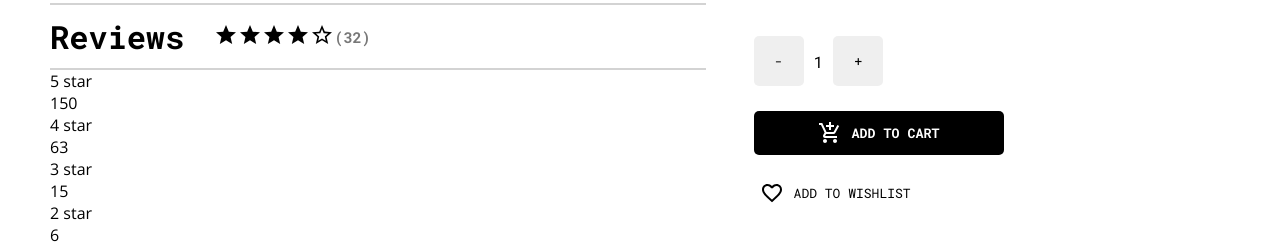
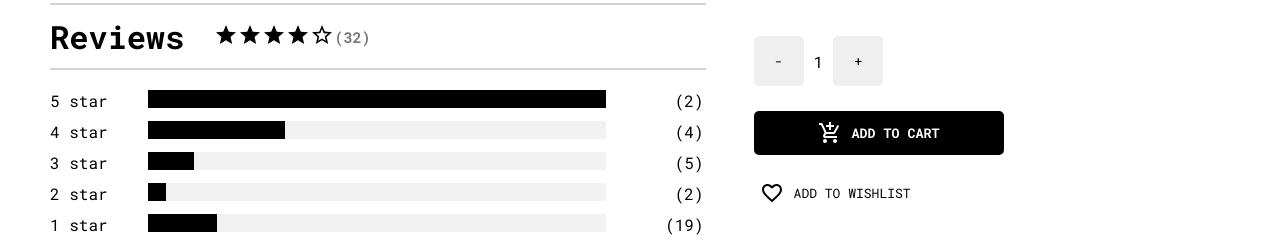
Before and after one commit to Jasonnicholasusanto/milliondollarposters-website, a React (Create React App) app in the folder client/: page /product/1 in a window 1280 px wide. Shown: the part 558-802 px from the top of the page. Built offline with nearby package versions, Linux system fonts and the light colour scheme.

Commit message:
Update: Completed the review section of the product's page.

```diff
--- a/client/src/components/Review/Review.jsx
+++ b/client/src/components/Review/Review.jsx
@@ -51,7 +51,7 @@ const Review = ({average, ratings}) => {
 
         <div class="row">
             <div class="side">
-                <div>5 star</div>
+                <p>5 star</p>
             </div>
 
             <div class="middle">
@@ -60,10 +60,11 @@ const Review = ({average, ratings}) => {
             </div>
             </div>
             <div class="side right">
-            <div>150</div>
+            <p>({ratings[0]})</p>
             </div>
+
             <div class="side">
-            <div>4 star</div>
+                <p>4 star</p>
             </div>
             <div class="middle">
             <div class="bar-container">
@@ -71,10 +72,11 @@ const Review = ({average, ratings}) => {
             </div>
             </div>
             <div class="side right">
-            <div>63</div>
+            <p>({ratings[1]})</p>
             </div>
+
             <div class="side">
-            <div>3 star</div>
+                <p>3 star</p>
             </div>
             <div class="middle">
             <div class="bar-container">
@@ -82,10 +84,11 @@ const Review = ({average, ratings}) => {
             </div>
             </div>
             <div class="side right">
-            <div>15</div>
+            <p>({ratings[2]})</p>
             </div>
+
             <div class="side">
-            <div>2 star</div>
+                <p>2 star</p>
             </div>
             <div class="middle">
             <div class="bar-container">
@@ -93,10 +96,11 @@ const Review = ({average, ratings}) => {
             </div>
             </div>
             <div class="side right">
-            <div>6</div>
+            <p>({ratings[3]})</p>
             </div>
+
             <div class="side">
-            <div>1 star</div>
+                <p>1 star</p>
             </div>
             <div class="middle">
             <div class="bar-container">
@@ -104,7 +108,7 @@ const Review = ({average, ratings}) => {
             </div>
             </div>
             <div class="side right">
-            <div>20</div>
+            <p>({ratings[4]})</p>
             </div>
         </div>
         </div>
--- a/client/src/components/Review/Review.scss
+++ b/client/src/components/Review/Review.scss
@@ -25,5 +25,49 @@
         }
     }
 
+    .row{
+        padding-top: 10px;
+
+        /* Three column layout */
+        .side {
+            float: left;
+            width: 15%;
+            margin-top:10px;
+        }
+
+        .middle {
+            margin-top:10px;
+            float: left;
+            width: 70%;
+        }
+
+        /* Place text to the right */
+        .right {
+            text-align: right;
+        }
+
+        /* Clear floats after the columns */
+        .row:after {
+            content: "";
+            display: table;
+            clear: both;
+        }
+
+        /* The bar container */
+        .bar-container {
+            width: 100%;
+            background-color: #f1f1f1;
+            text-align: center;
+            color: white;
+        }
+
+        /* Individual bars */
+        .bar-5 {width: 100%; height: 18px; background-color: black;}
+        .bar-4 {width: 30%; height: 18px; background-color: black;}
+        .bar-3 {width: 10%; height: 18px; background-color: black;}
+        .bar-2 {width: 4%; height: 18px; background-color: black;}
+        .bar-1 {width: 15%; height: 18px; background-color: black;}
+    }
+
 
 }
```
